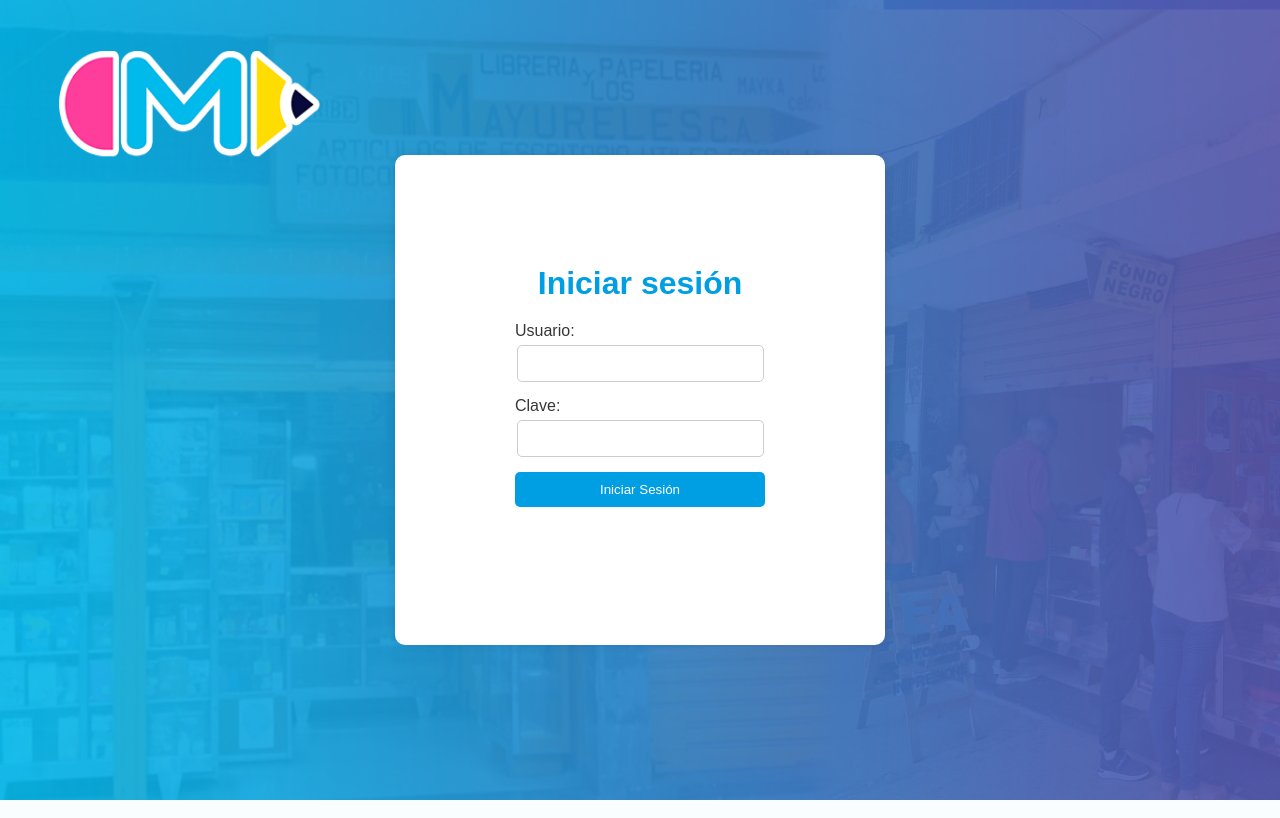
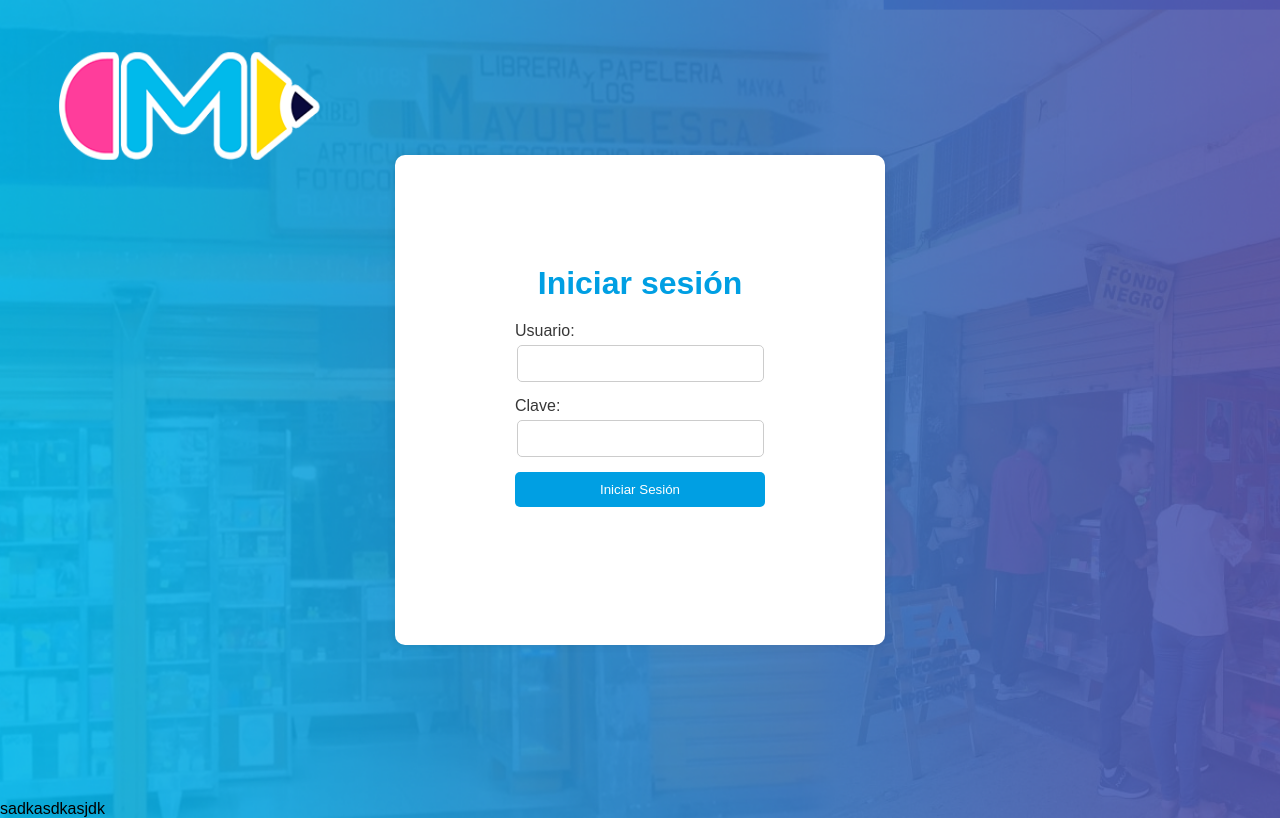
Before and after one commit to NikkuRek/RepositorioCPinto, a PHP site: page / in a window 1280 px wide. Run offline with PHP 8.4, Linux system fonts and the light colour scheme.

Commit message:
Ejemplillo

```diff
--- a/index.php
+++ b/index.php
@@ -31,3 +31,5 @@
     </div>
 </body>
 </html>
+
+sadkasdkasjdk
```
